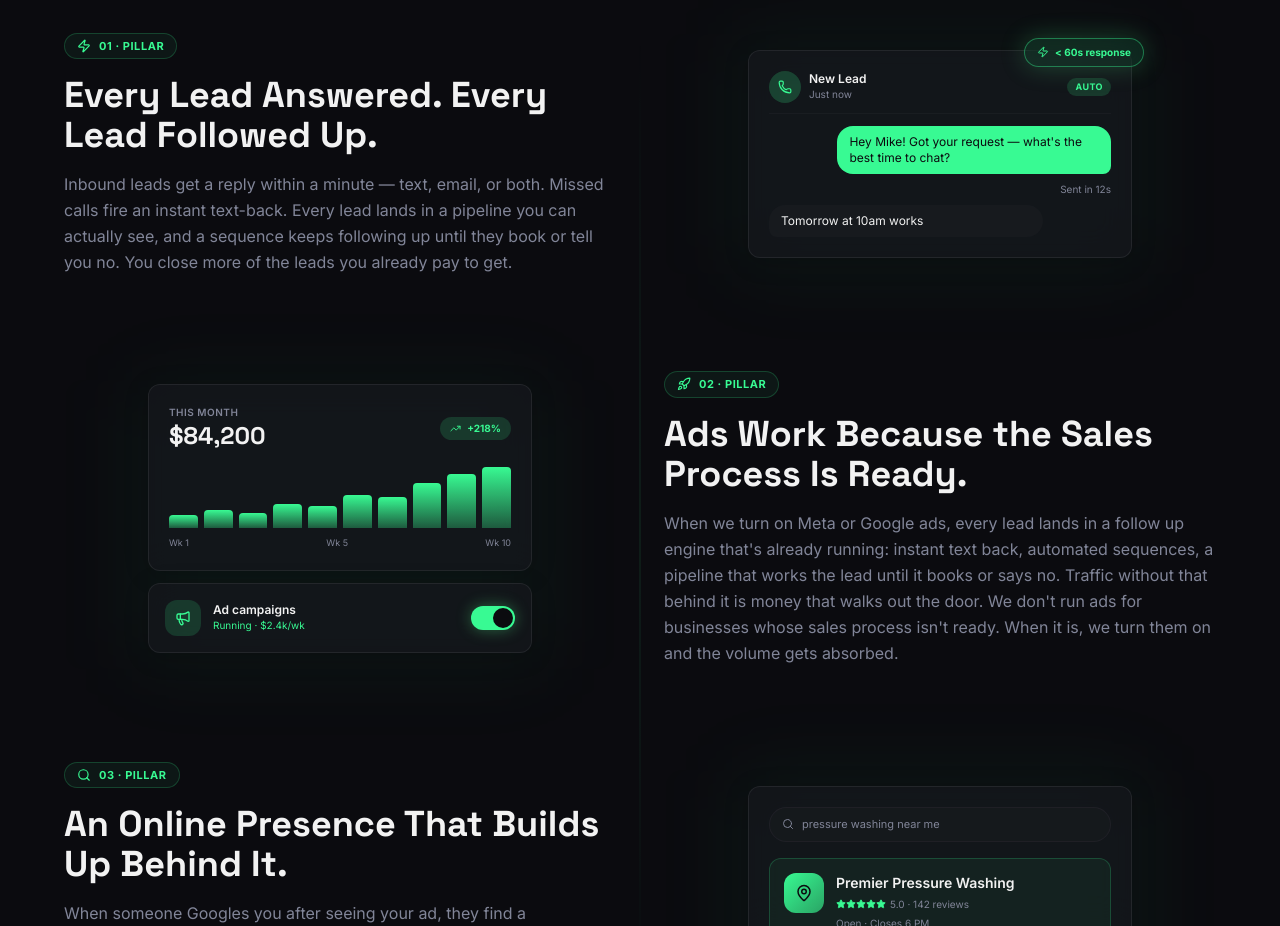
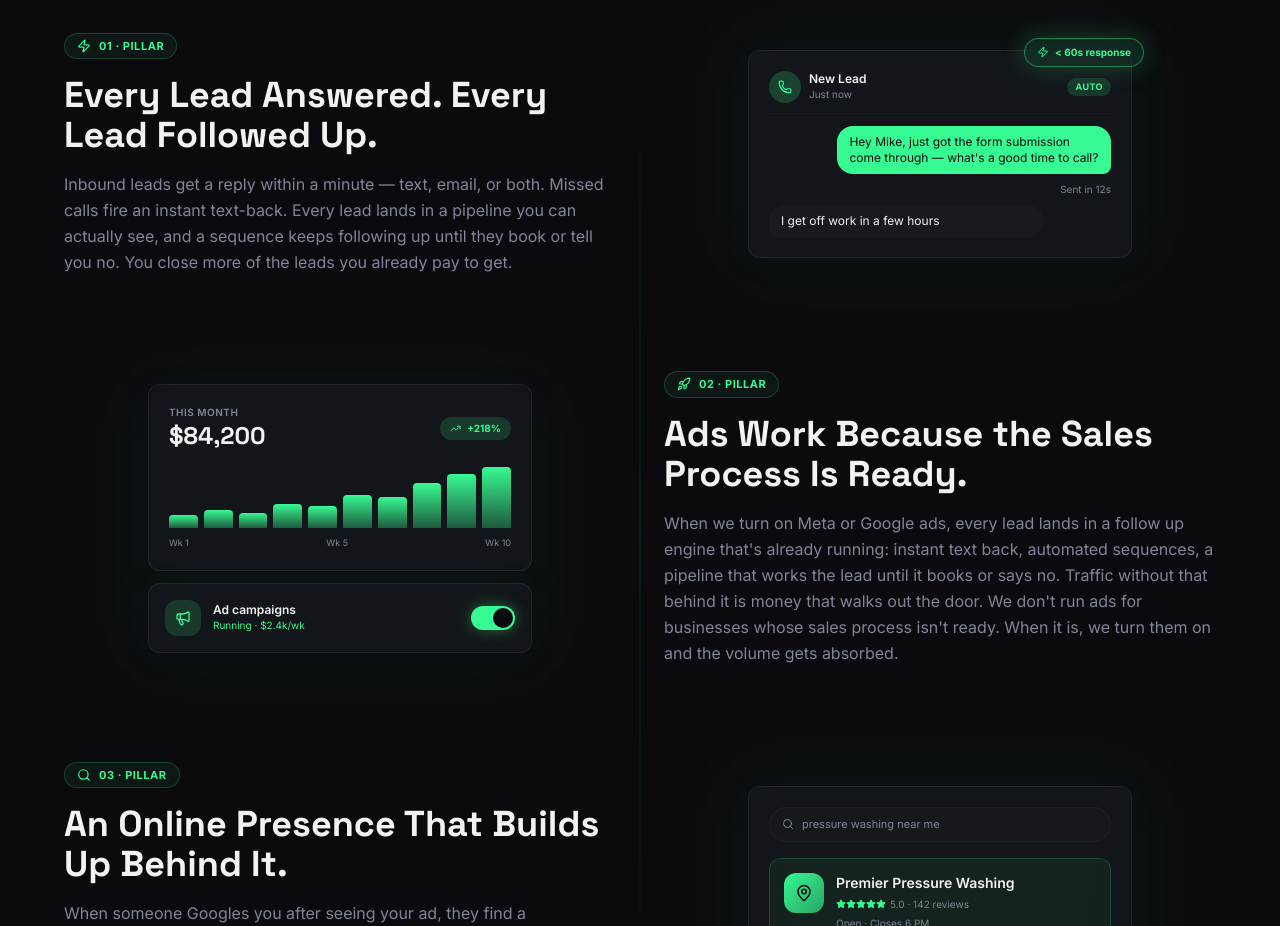
Before and after one commit to jcdammert/scale-mint, a Next.js app: page / in a window 1280 px wide. Shown: the part 800-1726 px from the top of the page. Built offline with nearby package versions, Linux system fonts and the light colour scheme.

Commit message:
Pillar 01 chat mockup: update SMS copy to form submission context
Co-Authored-By: Claude Sonnet 4.6 <noreply@anthropic.com>

```diff
--- a/src/components/ServicesSection.tsx
+++ b/src/components/ServicesSection.tsx
@@ -101,11 +101,11 @@ function PillarVisual({ idx }: { idx: number }) {
           </div>
           <div className="space-y-2">
             <div className="ml-auto max-w-[80%] rounded-2xl rounded-br-sm bg-primary px-3 py-2 text-xs text-primary-foreground">
-              Hey Mike! Got your request — what&apos;s the best time to chat?
+              Hey Mike, just got the form submission come through — what&apos;s a good time to call?
             </div>
             <div className="text-[10px] text-muted-foreground text-right">Sent in 12s</div>
             <div className="max-w-[80%] rounded-2xl rounded-bl-sm bg-secondary/40 px-3 py-2 text-xs text-foreground">
-              Tomorrow at 10am works
+              I get off work in a few hours
             </div>
           </div>
         </div>
```
